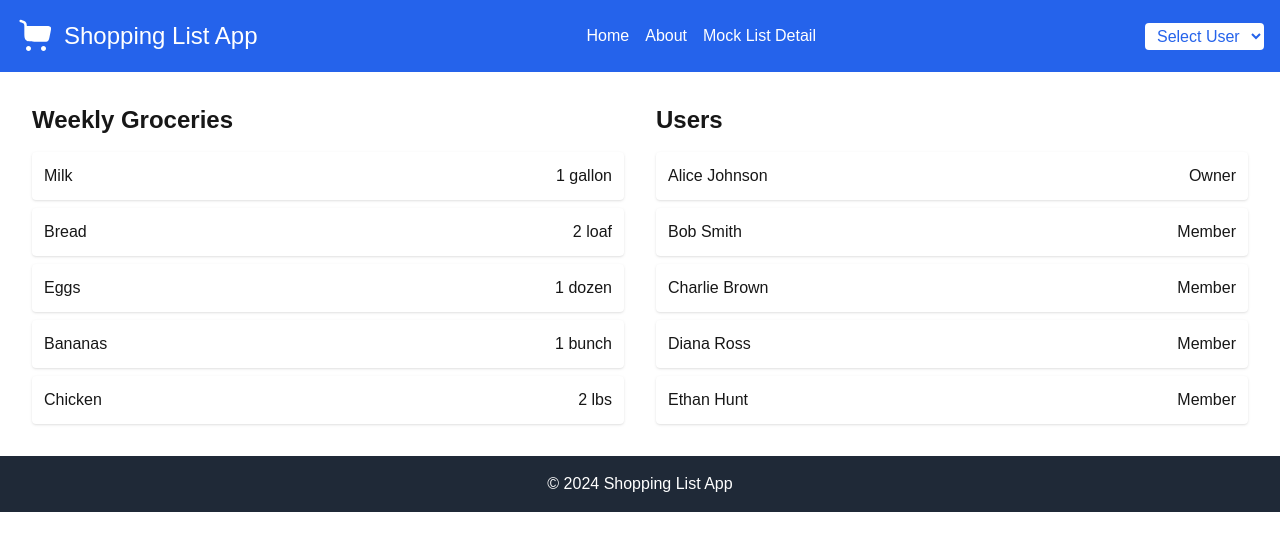
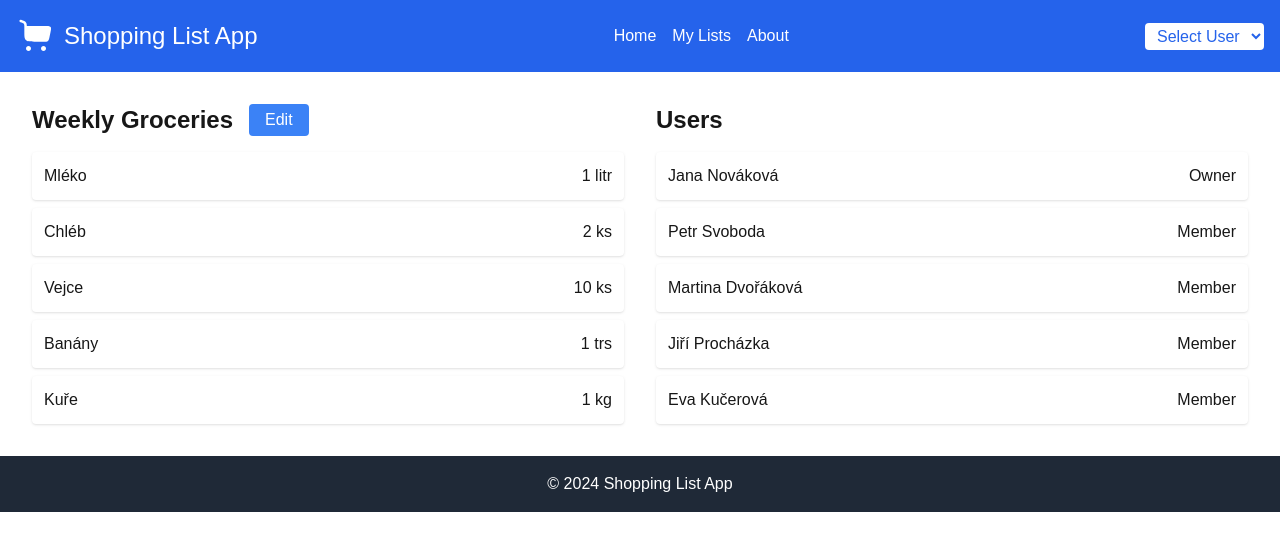
Before and after one commit to Horazmic/frontend-shopping-list, a Next.js app: page /list-detail in a window 1280 px wide. Shown: the top 550 px of the page. Built offline with nearby package versions, Linux system fonts and the light colour scheme.

Commit message:
add list-list

```diff
--- a/app/layout.js
+++ b/app/layout.js
@@ -1,6 +1,7 @@
 import localFont from "next/font/local";
 import Image from "next/image";
 import "./globals.css";
+import Link from 'next/link';
 
 const geistSans = localFont({
   src: "./fonts/GeistVF.woff",
@@ -18,18 +19,6 @@ export const metadata = {
   description: "Generated by create next app",
 };
 
-// export default function RootLayout({ children }) {
-//   return (
-//     <html lang="en">
-//       <body
-//         className={`${geistSans.variable} ${geistMono.variable} antialiased`}
-//       >
-//         {children}
-//       </body>
-//     </html>
-//   );
-// }
-
 export default function RootLayout({ children }) {
   return (
     <html lang="en">
@@ -37,6 +26,7 @@ export default function RootLayout({ children }) {
         <header className="bg-blue-600 text-white p-4">
           <div className="flex items-center justify-between">
             <div className="flex items-center">
+              <Link href="/">
                 <Image
                   src="/logo.svg"
                   alt="Shopping Cart Logo"
@@ -44,13 +34,16 @@ export default function RootLayout({ children }) {
                   height={40}
                   className="mr-2"
                 />
+              </Link>
+              <Link href="/" className="hover:underline">
                 <h1 className="text-2xl">Shopping List App</h1>
+              </Link>
             </div>
             <nav>
               <ul className="flex space-x-4 justify-center">
-                <li><a href="/" className="hover:underline">Home</a></li>
-                <li><a href="/about" className="hover:underline">About</a></li>
-                <li><a href="/list-detail" className="hover:underline">Mock List Detail</a></li>
+                <li><Link href="/" className="hover:underline">Home</Link></li>
+                <li><Link href="/list-list" className="hover:underline">My Lists</Link></li>
+                <li><Link href="/about" className="hover:underline">About</Link></li>
                 {/* Add more links as needed */}
               </ul>
             </nav>
--- a/app/list-detail/list-detail.js
+++ b/app/list-detail/list-detail.js
@@ -6,20 +6,49 @@ const mockShoppingList = {
   id: 1,
   name: "Weekly Groceries",
   items: [
-    { id: 1, name: "Milk", quantity: 1, unit: "gallon" },
-    { id: 2, name: "Bread", quantity: 2, unit: "loaf" },
-    { id: 3, name: "Eggs", quantity: 1, unit: "dozen" },
-    { id: 4, name: "Bananas", quantity: 1, unit: "bunch" },
-    { id: 5, name: "Chicken", quantity: 2, unit: "lbs" },
+    { id: 1, name: "Mléko", quantity: 1, unit: "litr" },
+    { id: 2, name: "Chléb", quantity: 2, unit: "ks" },
+    { id: 3, name: "Vejce", quantity: 10, unit: "ks" },
+    { id: 4, name: "Banány", quantity: 1, unit: "trs" },
+    { id: 5, name: "Kuře", quantity: 1, unit: "kg" },
   ]
 };
 
 export default function ListDetail() {
   const [shoppingList, setShoppingList] = useState(mockShoppingList);
+  const [isEditing, setIsEditing] = useState(false);
+
+  const handleEdit = () => {
+    setIsEditing(true);
+  };
+
+  const handleSave = () => {
+    setIsEditing(false);
+    // Here you would typically save the changes to the backend
+  };
+
+  const handleNameChange = (e) => {
+    setShoppingList({ ...shoppingList, name: e.target.value });
+  };
 
   return (
     <div className="container mx-auto p-4">
-      <h1 className="text-2xl font-bold mb-4">{shoppingList.name}</h1>
+      {isEditing ? (
+        <input
+          type="text"
+          value={shoppingList.name}
+          onChange={handleNameChange}
+          className="text-2xl font-bold mb-4 border-b-2 border-blue-500 focus:outline-none"
+        />
+      ) : (
+        <div className="flex items-center mb-4">
+          <h1 className="text-2xl font-bold mr-4">{shoppingList.name}</h1>
+          <button onClick={handleEdit} className="bg-blue-500 text-white px-4 py-1 rounded">Edit</button>
+        </div>
+      )}
+      {isEditing ?
+        <button onClick={handleSave} className="bg-green-500 text-white px-4 py-1 rounded">Save</button>
+      : null}
       <ul className="space-y-2">
         {shoppingList.items.map((item) => (
           <li key={item.id} className="flex justify-between items-center bg-white p-3 rounded shadow">
--- a/app/list-detail/users.detail.js
+++ b/app/list-detail/users.detail.js
@@ -2,11 +2,11 @@
 import { useState } from 'react';
 
 const mockUsers = [
-  { id: 1, name: "Alice Johnson", role: "Owner" },
-  { id: 2, name: "Bob Smith", role: "Member" },
-  { id: 3, name: "Charlie Brown", role: "Member" },
-  { id: 4, name: "Diana Ross", role: "Member" },
-  { id: 5, name: "Ethan Hunt", role: "Member" },
+  { id: 1, name: "Jana Nováková", role: "Owner" },
+  { id: 2, name: "Petr Svoboda", role: "Member" },
+  { id: 3, name: "Martina Dvořáková", role: "Member" },
+  { id: 4, name: "Jiří Procházka", role: "Member" },
+  { id: 5, name: "Eva Kučerová", role: "Member" },
 ];
 
 export default function UsersDetail() {
--- /dev/null
+++ b/app/list-list/list-card.js
@@ -0,0 +1,15 @@
+import Link from 'next/link';
+
+export default function ShoppingListCard({ list }) {
+    return (
+        <div className="bg-white p-4 rounded-lg shadow-md">
+            <h3 className="text-xl font-semibold mb-2">{list.name}</h3>
+            <p className="text-gray-600">Items: {list.itemCount}</p>
+            <p className="text-gray-600">Owner: {list.owner}</p>
+            {/* todo add href by id */}
+            <Link href={`/list-detail`} className="text-blue-500 hover:underline mt-2 inline-block">
+                View Details
+            </Link>
+        </div>
+    );
+}
--- /dev/null
+++ b/app/list-list/page.js
@@ -0,0 +1,20 @@
+'use client'
+import ShoppingListCard from './list-card';
+
+const mockShoppingLists = [
+    { id: 1, name: "Weekly Groceries", itemCount: 15, owner: "Jana Nováková" },
+    { id: 2, name: "Birthday Party Supplies", itemCount: 8, owner: "Petr Svoboda" },
+    { id: 3, name: "Office Supplies", itemCount: 5, owner: "Martina Dvořáková" },
+    { id: 4, name: "Camping Trip", itemCount: 20, owner: "Jiří Procházka" },
+    { id: 5, name: "Home Improvement", itemCount: 12, owner: "Eva Kučerová" },
+];
+
+export default function ListListPage() {
+    return (
+        <div className="grid grid-cols-1 sm:grid-cols-2 md:grid-cols-3 lg:grid-cols-4 gap-4">
+            {mockShoppingLists.map(list => (
+                <ShoppingListCard key={list.id} list={list} />
+            ))}
+        </div>
+    );
+}
```
Lines whose indentation alone changed are shown as unchanged.
